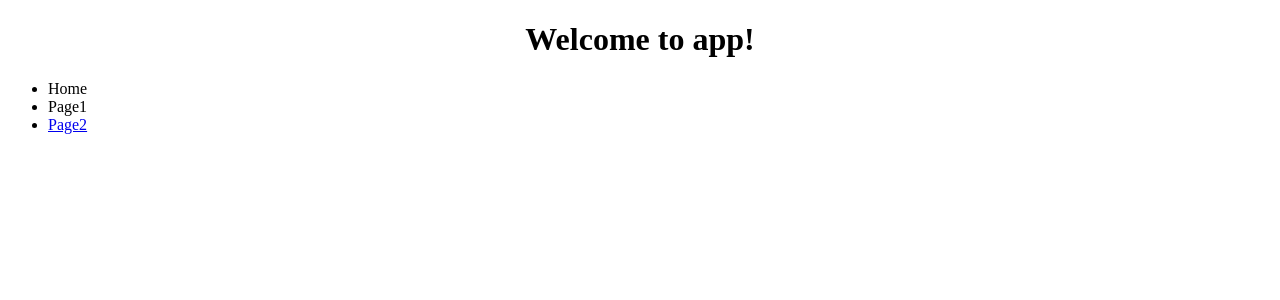
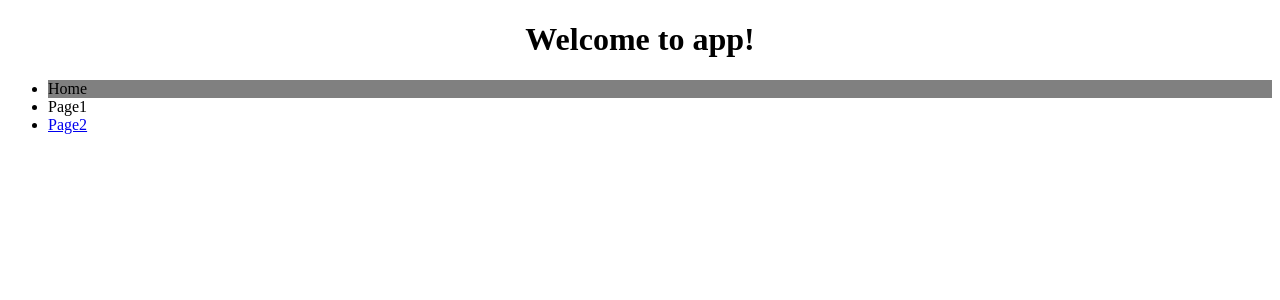
Before and after one commit to coolrare/DCT_106031, an Angular app: page / in a window 1280 px wide. Shown: the top 300 px of the page. Built offline with nearby package versions, Linux system fonts and the light colour scheme.

Commit message:
03 練習套用 routerLinkActive 與 routerLinkActiveOptions 指令到 routerLink 路由連結上

```diff
--- a/src/app/app.component.css
+++ b/src/app/app.component.css
@@ -0,0 +1,3 @@
+.active {
+    background-color: grey;
+}
--- a/src/app/app.component.html
+++ b/src/app/app.component.html
@@ -5,9 +5,9 @@
 </div>
 
 <ul>
-    <li routerLink="/">Home</li>
-    <li [routerLink]="['/page1']">Page1</li>
-    <li><a [routerLink]="['/', 'page2']">Page2</a></li>
+    <li routerLink="/" routerLinkActive="active" [routerLinkActiveOptions]="{exact:true}">Home</li>
+    <li [routerLink]="['/page1']" routerLinkActive="active">Page1</li>
+    <li><a [routerLink]="['/', 'page2']" routerLinkActive="active">Page2</a></li>
 </ul>
 
 <router-outlet></router-outlet>
```
